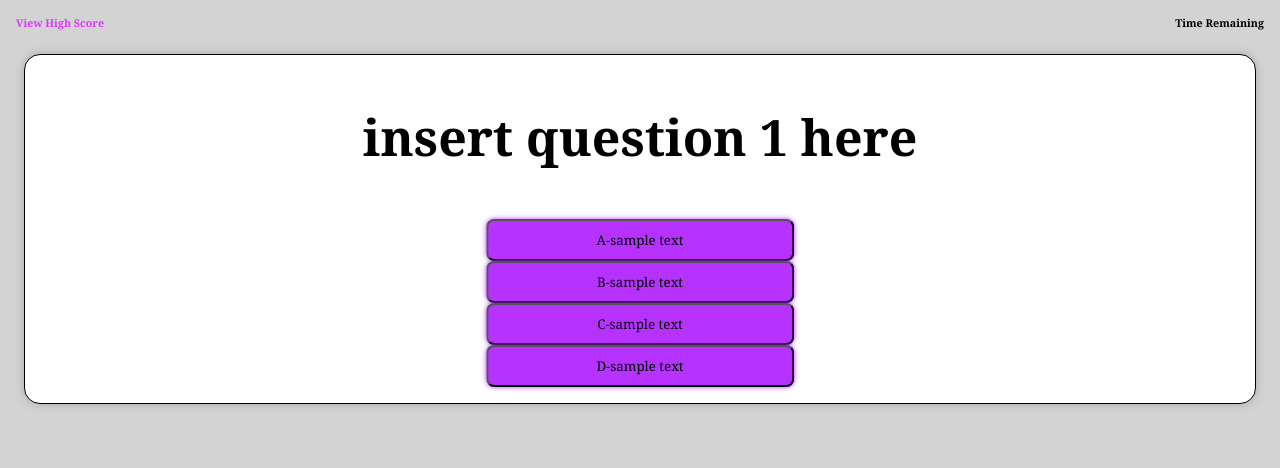
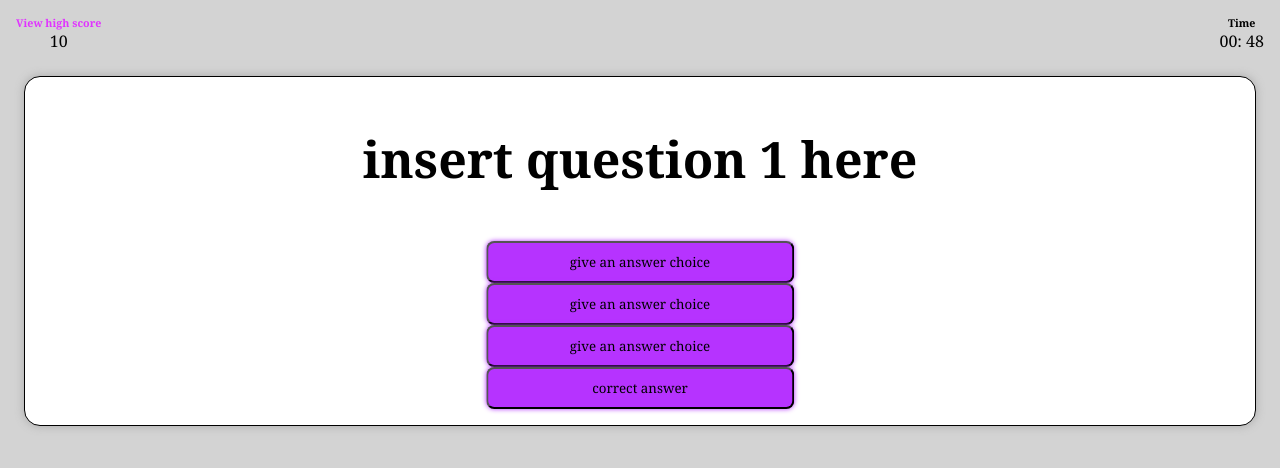
Before and after one commit to Mike2481/short-quiz, a plain HTML site: page index.html in a window 1280 px wide. Both pictures are taken after a click on the button "Start Quiz". Drawn offline with Linux system fonts and the light colour scheme.

Commit message:
add question sequencing and timer

```diff
--- a/assets/script.js
+++ b/assets/script.js
@@ -1,66 +1,135 @@
-var highScore = document.getElementById("high").innerHTML = "View High Score";
-var timer = document.getElementById("time").innerHTML = "Time Remaining";
+var highScore = document.getElementById("bestScore");
+var timer = document.getElementById("timeRemaining");
+
 var questionText = document.getElementById("message");
 var infoText = document.getElementById("info");
+
 var startButton = document.getElementById("start");
 var answerBox = document.getElementById("choices");
+var buttonA = document.getElementById("A");
+var buttonB = document.getElementById("B");
+var buttonC = document.getElementById("C");
+var buttonD = document.getElementById("D");
+
 var result = document.getElementById("result");
-var buttonA = document.getElementById("a");
-var buttonB = document.getElementById("b");
-var buttonC = document.getElementById("c");
-var buttonD = document.getElementById("d");
+
+
+
 
 var questions = [
     {
         question: "insert question 1 here",
-        answers: [
-            { text: "give an answer choice", correct: false },
-            { text: "give an answer choice", correct: false },
-            { text: "give an answer choice", correct: false },
-            { text: "this is the right answer", correct: true },
-        ]
+        answerA: "give an answer choice",
+        answerB: "give an answer choice",
+        answerC: "give an answer choice",
+        answerD: "correct answer",
+        correct: "D"
     },
-   /* {
+    {
         question: "insert question 2 here",
-        answers: {
-            a: "give an answer choice",
-            b: "give an answer choice",
-            c: "give an answer choice",
-            d: "give an answer choice"
-        },
-        correctAnswer: "c"
+        answerA: "give an answer choice",
+        answerB: "give an answer choice",
+        answerC: "correct answer",
+        answerD: "give an answer choice",
+        correct: "C"
     },
     {
         question: "insert question 3 here",
-        answers: {
-            a: "give an answer choice",
-            b: "give an answer choice",
-            c: "give an answer choice",
-            d: "give an answer choice"
-        },
-        correctAnswer: "a"
+        answerA: "correct answer",
+        answerB: "give an answer choice",
+        answerC: "give an answer choice",
+        answerD: "give an answer choice",
+        correct: "A"
     },
     {
         question: "insert question 4 here",
-        answers: {
-            a: "give an answer choice",
-            b: "give an answer choice",
-            c: "give an answer choice",
-            d: "give an answer choice"
-        },
-        correctAnswer: "b"
-    }*/
+        answerA: "give an answer choice",
+        answerB: "correct answer",
+        answerC: "give an answer choice",
+        answerD: "give an answer choice",
+        correct: "B"
+    }
 ];
+
+let questionIndex = questions.length - 1;
+let runningQuestionIndex = 0;
+
+function renderQuestion() {
+    let q = questions[runningQuestionIndex];
+    questionText.innerHTML = "<p>" + q.question + "</p>";
+    buttonA.innerHTML = q.answerA;
+    buttonB.innerHTML = q.answerB;
+    buttonC.innerHTML = q.answerC;
+    buttonD.innerHTML = q.answerD;
+
+}
+
+//let timer = 85;
+
+
+let score = 0;
+
+function checkAnswer(answer) {
+    if(answer == questions[runningQuestionIndex].correct) {
+        answerIsCorrect();
+    }else{
+        answerIsWrong();
+    }
+    if(runningQuestionIndex < questionIndex) {
+        runningQuestionIndex++;
+        setTimeout(renderQuestion(), 3000);
+    }else {
+        scoreRender();
+    }
+}
+
+function answerIsCorrect() {
+
+    result.style.display = 'block';
+
+    result.innerText = "Correct";
+}
+function answerIsWrong() {
+    result.style.display = 'block';
+    result.innerText = "Wrong";
+    // need 10 second off time
+}
+
+function time() {
+    var sec = 49;
+    var timerRun = setInterval(function(){
+        timer.innerHTML = '00: '+sec;
+        sec--;
+        if (sec < 0) {
+            clearInterval(timerRun);
+        }
+    }, 1000);
+
+
+
+}
+
+/*function scoreRender() {
+    // need to convert time left to high score
+} */
 
 
 function swapThem() {
     answerBox.style.display = 'block';
     infoText.style.display = 'none';
     startButton.style.display = 'none';
-    questionText.innerHTML = questions[0].question /*this populates the first
+    renderQuestion();
+    time();
+
+};
+
+
+
+
+    /*this populates the first
     question, but I need to cycle through all of them with a pause, function rightWrong,
     time reduction (if applicable), and end quiz after last question. */
-    questions.answers.forEach(answer => {
+   /* questions.answers.forEach(answer => {
         var button = document.createElement('button')
         button.innerText = answer.text
         button.classList.add("button2")
@@ -83,3 +152,4 @@ function rightWrong() {
         result.style.display = 'block';
     }
 };
+*/
--- a/index.html
+++ b/index.html
@@ -10,8 +10,12 @@
 
 <body>
     <header class="time"><!-- This is where I will have View high scores and timer-->
-        <h6 id="high">View high score</h6>
-        <h6 id="time">Time</h6>
+        <div>
+            <h6 id="high">View high score</h6><span id="bestScore">10</span>
+        </div>
+        <div>
+            <h6 id="time">Time</h6><span id="timeRemaining">00:50</span>
+        </div>
 
     </header>
 
@@ -25,11 +29,11 @@
         <div class="button-container">
             <button type="button" class="button1" id="start" onclick="swapThem()">Start Quiz</button>
         </div>
-        <div id="choices" onclick="rightWrong()"><!-- Div for all the choice buttons -->
-            <button type="button" class="button2" id="a">A-sample text</button>
-            <button type="button" class="button2" id="b">B-sample text</button>
-            <button type="button" class="button2" id="c">C-sample text</button>
-            <button type="button" class="button2" id="d">D-sample text</button>
+        <div id="choices"><!-- Div for all the choice buttons -->
+            <button type="button" class="button2" id="A" onclick="checkAnswer('A')">A-sample text</button>
+            <button type="button" class="button2" id="B" onclick="checkAnswer('B')">B-sample text</button>
+            <button type="button" class="button2" id="C" onclick="checkAnswer('C')">C-sample text</button>
+            <button type="button" class="button2" id="D" onclick="checkAnswer('D')">D-sample text</button>
         </div>
         <div class="bottom">
             <h3 class="result" id="result">Correct or Wrong</h3>
```
